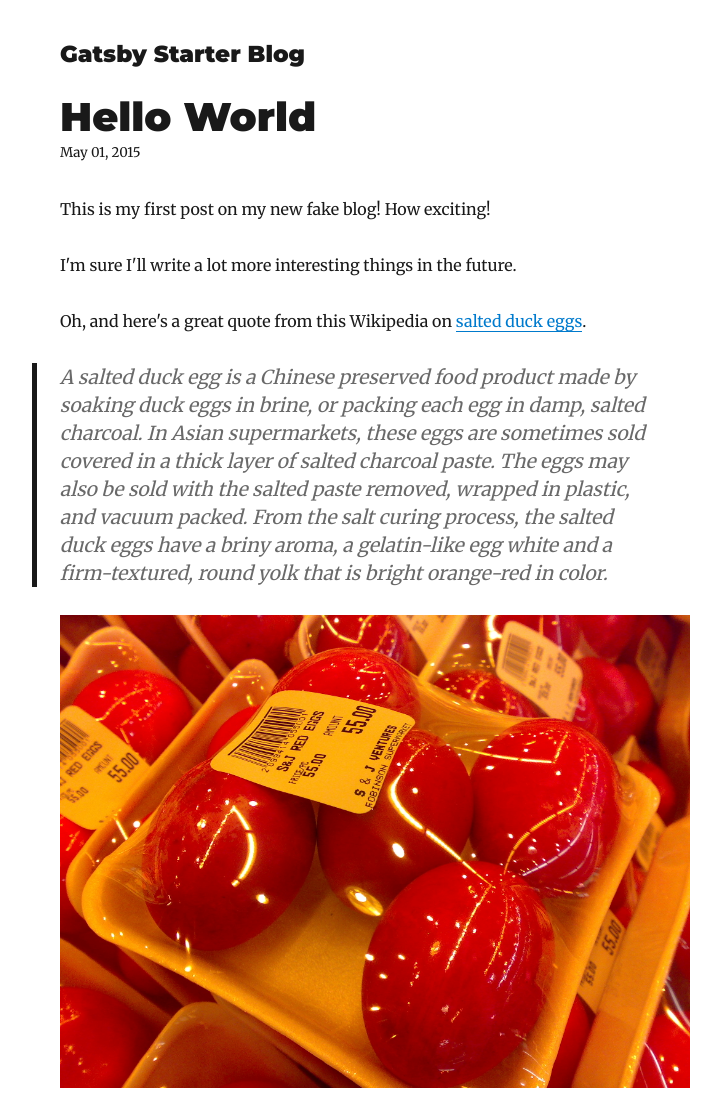
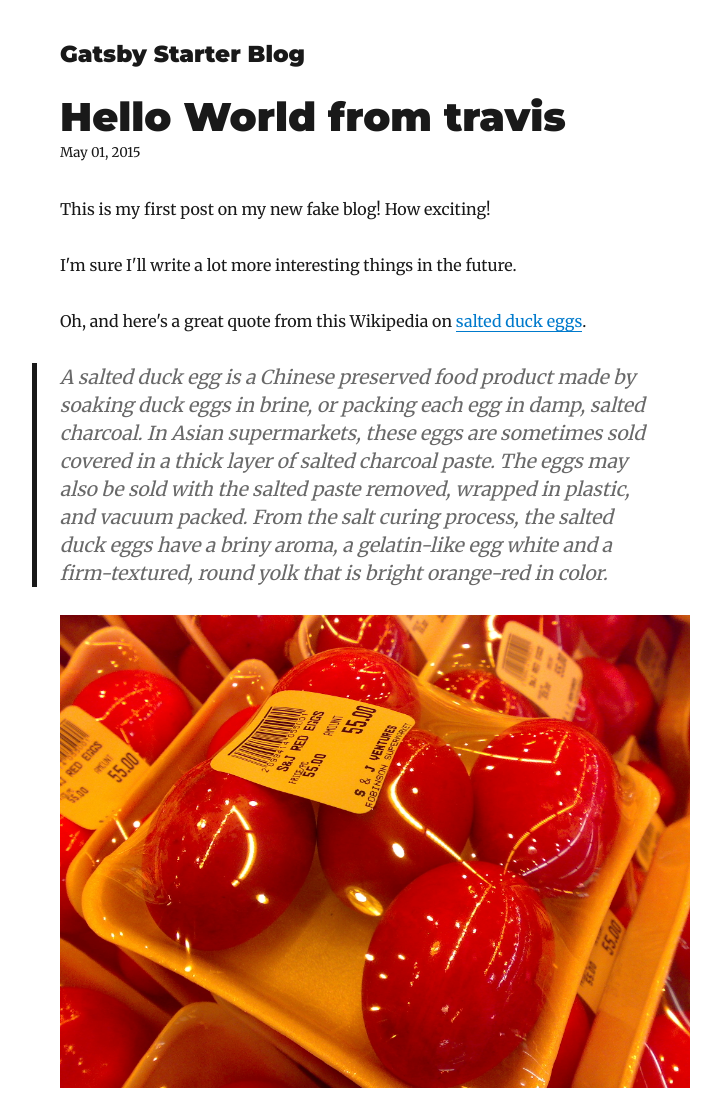
Before and after one commit to iverasp/stallen, a Gatsby site: page /hello-world/ in a window 1280 px wide. Shown: the top 1099 px of the page, without its empty margins (265-986 px from the left). Built offline with nearby package versions, Linux system fonts and the light colour scheme; Gatsby itself is replaced by a stand-in of ours; some packages are replaced by stand-ins of ours.

Commit message:
Refactor

```diff
--- a/content/blog/hello-world/index.md
+++ b/content/blog/hello-world/index.md
@@ -1,5 +1,5 @@
 ---
-title: Hello World
+title: Hello World from travis
 date: "2015-05-01T22:12:03.284Z"
 description: "Hello World"
 ---
```
